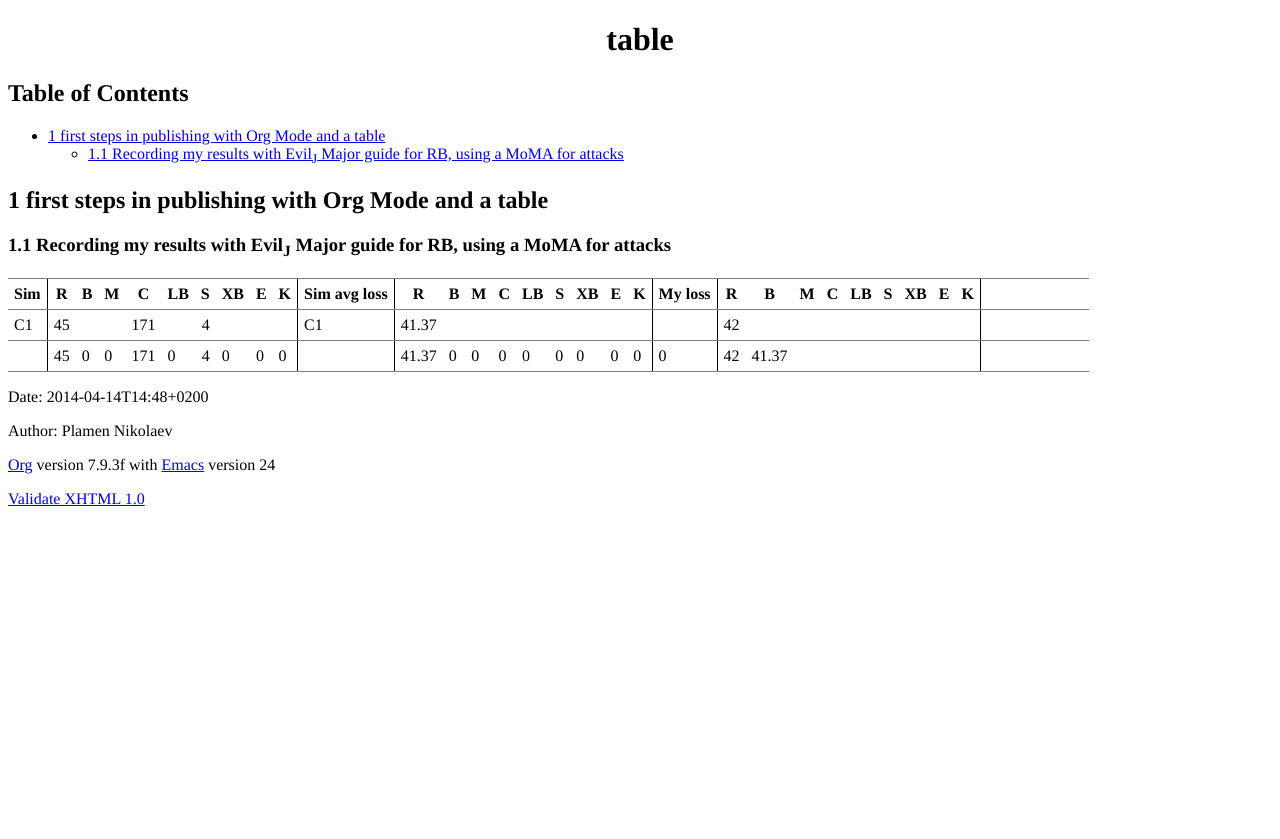
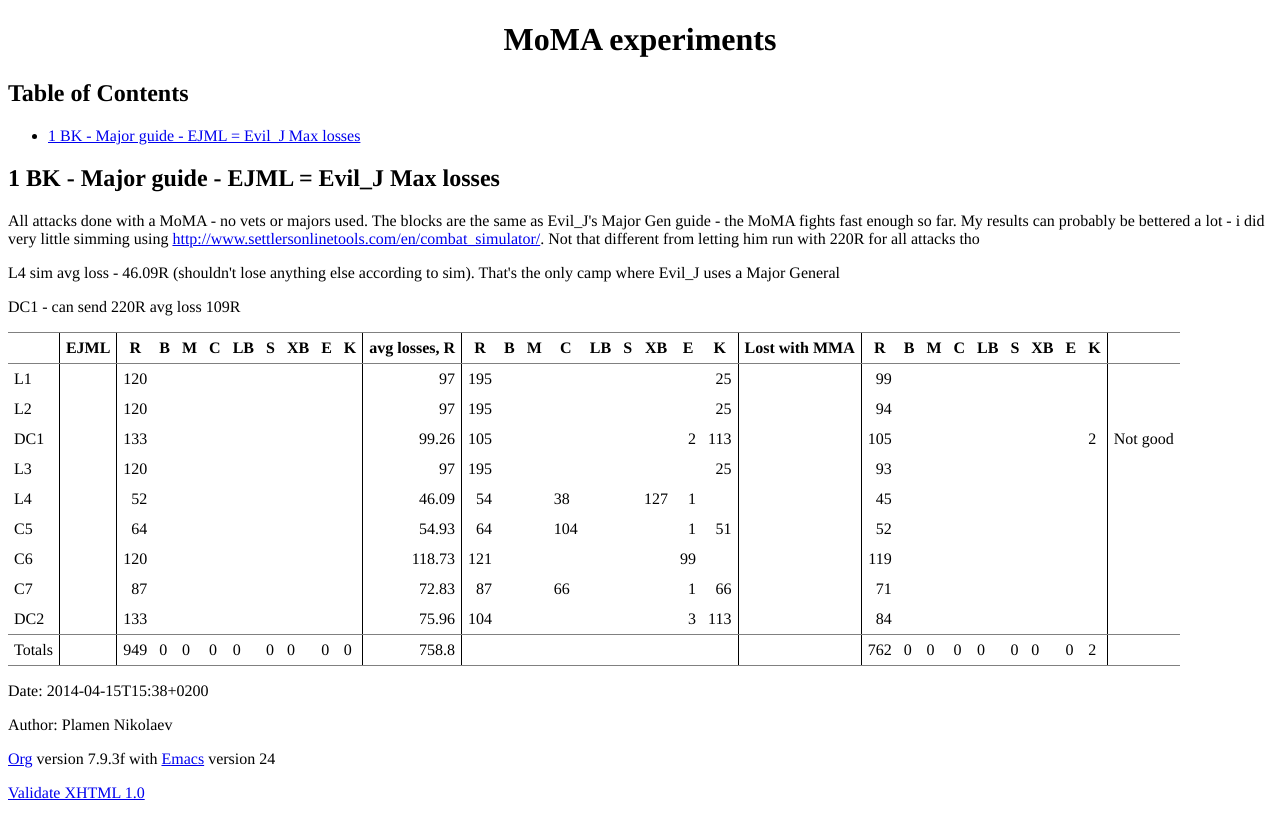
Before and after one commit to haiasko/haiasko.github.io, a Jekyll site: the page scratch/table.html, which Jekyll copies as it is, in a window 1280 px wide. Shown: the top 839 px of the page. Built offline with Jekyll 4.4.1, drawn with Linux system fonts in a browser that asks for light colours.

Commit message:
interm commit before removing columns

```diff
--- a/scratch/table.html
+++ b/scratch/table.html
@@ -3,11 +3,11 @@
                "http://www.w3.org/TR/xhtml1/DTD/xhtml1-strict.dtd">
 <html xmlns="http://www.w3.org/1999/xhtml" lang="en" xml:lang="en">
 <head>
-<title>table</title>
+<title>MoMA experiments</title>
 <meta http-equiv="Content-Type" content="text/html;charset=utf-8"/>
-<meta name="title" content="table"/>
+<meta name="title" content="MoMA experiments"/>
 <meta name="generator" content="Org-mode"/>
-<meta name="generated" content="2014-04-14T14:48+0200"/>
+<meta name="generated" content="2014-04-15T15:38+0200"/>
 <meta name="author" content="Plamen Nikolaev"/>
 <meta name="description" content=""/>
 <meta name="keywords" content=""/>
@@ -115,59 +115,64 @@ for the JavaScript code in this tag.
 </div>
 
 <div id="content">
-<h1 class="title">table</h1>
+<h1 class="title">MoMA experiments</h1>
 
 
 <div id="table-of-contents">
 <h2>Table of Contents</h2>
 <div id="text-table-of-contents">
 <ul>
-<li><a href="#sec-1">1 first steps in publishing with Org Mode and a table</a>
-<ul>
-<li><a href="#sec-1-1">1.1 Recording my results with Evil<sub>J</sub> Major guide for RB, using a MoMA for attacks</a></li>
-</ul>
-</li>
+<li><a href="#sec-1">1 BK - Major guide - EJML = Evil_J Max losses</a></li>
 </ul>
 </div>
 </div>
 
 <div id="outline-container-1" class="outline-2">
-<h2 id="sec-1"><span class="section-number-2">1</span> first steps in publishing with Org Mode and a table</h2>
+<h2 id="sec-1"><span class="section-number-2">1</span> BK - Major guide - EJML = Evil_J Max losses</h2>
 <div class="outline-text-2" id="text-1">
 
 
-</div>
-
-<div id="outline-container-1-1" class="outline-3">
-<h3 id="sec-1-1"><span class="section-number-3">1.1</span> Recording my results with Evil<sub>J</sub> Major guide for RB, using a MoMA for attacks</h3>
-<div class="outline-text-3" id="text-1-1">
-
-
+<p>
+All attacks done with a MoMA - no vets or majors used. The blocks are
+the same as Evil_J's Major Gen guide - the MoMA fights fast enough so
+far.  My results can probably be bettered a lot - i did very little
+simming using <a href="http://www.settlersonlinetools.com/en/combat_simulator/">http://www.settlersonlinetools.com/en/combat_simulator/</a>.
+Not that different from letting him run with 220R for all attacks tho
+</p>
+<p>
+L4 sim avg loss - 46.09R (shouldn't lose anything else according to sim). That's the only camp where Evil_J uses a Major General
+</p>
+<p>
+DC1 - can send 220R avg loss 109R
+</p>
 <table border="2" cellspacing="0" cellpadding="6" rules="groups" frame="hsides">
 <colgroup><col class="left" /></colgroup>
-<colgroup><col class="right" /><col class="left" /><col class="left" /><col class="right" /><col class="left" /><col class="right" /><col class="left" /><col class="left" /><col class="left" /></colgroup><colgroup><col class="left" /></colgroup>
-<colgroup><col class="right" /><col class="left" /><col class="left" /><col class="left" /><col class="left" /><col class="left" /><col class="left" /><col class="left" /><col class="left" /></colgroup><colgroup><col class="left" /></colgroup>
-<colgroup><col class="right" /><col class="left" /><col class="left" /><col class="left" /><col class="left" /><col class="left" /><col class="left" /><col class="left" /><col class="left" /></colgroup><col class="left" /><col class="left" /><col class="left" /><col class="left" /><col class="left" /><col class="left" /><col class="left" /><col class="left" /><col class="left" />
+<colgroup><col class="left" /></colgroup><colgroup><col class="right" /><col class="left" /><col class="left" /><col class="left" /><col class="left" /><col class="left" /><col class="left" /><col class="left" /><col class="left" /></colgroup><colgroup><col class="right" /></colgroup><colgroup><col class="right" /><col class="left" /><col class="left" /><col class="left" /><col class="left" /><col class="left" /><col class="left" /><col class="right" /><col class="right" /></colgroup><colgroup><col class="left" /></colgroup><colgroup><col class="right" /><col class="left" /><col class="left" /><col class="left" /><col class="left" /><col class="left" /><col class="left" /><col class="left" /><col class="left" /></colgroup><col class="left" />
 <thead>
-<tr><th scope="col" class="left">Sim</th><th scope="col" class="right">R</th><th scope="col" class="left">B</th><th scope="col" class="left">M</th><th scope="col" class="right">C</th><th scope="col" class="left">LB</th><th scope="col" class="right">S</th><th scope="col" class="left">XB</th><th scope="col" class="left">E</th><th scope="col" class="left">K</th><th scope="col" class="left">Sim avg loss</th><th scope="col" class="right">R</th><th scope="col" class="left">B</th><th scope="col" class="left">M</th><th scope="col" class="left">C</th><th scope="col" class="left">LB</th><th scope="col" class="left">S</th><th scope="col" class="left">XB</th><th scope="col" class="left">E</th><th scope="col" class="left">K</th><th scope="col" class="left">My loss</th><th scope="col" class="right">R</th><th scope="col" class="left">B</th><th scope="col" class="left">M</th><th scope="col" class="left">C</th><th scope="col" class="left">LB</th><th scope="col" class="left">S</th><th scope="col" class="left">XB</th><th scope="col" class="left">E</th><th scope="col" class="left">K</th><th scope="col" class="left"></th><th scope="col" class="left"></th><th scope="col" class="left"></th><th scope="col" class="left"></th><th scope="col" class="left"></th><th scope="col" class="left"></th><th scope="col" class="left"></th><th scope="col" class="left"></th><th scope="col" class="left"></th></tr>
+<tr><th scope="col" class="left"></th><th scope="col" class="left">EJML</th><th scope="col" class="right">R</th><th scope="col" class="left">B</th><th scope="col" class="left">M</th><th scope="col" class="left">C</th><th scope="col" class="left">LB</th><th scope="col" class="left">S</th><th scope="col" class="left">XB</th><th scope="col" class="left">E</th><th scope="col" class="left">K</th><th scope="col" class="right">avg losses, R</th><th scope="col" class="right">R</th><th scope="col" class="left">B</th><th scope="col" class="left">M</th><th scope="col" class="left">C</th><th scope="col" class="left">LB</th><th scope="col" class="left">S</th><th scope="col" class="left">XB</th><th scope="col" class="right">E</th><th scope="col" class="right">K</th><th scope="col" class="left">Lost with MMA</th><th scope="col" class="right">R</th><th scope="col" class="left">B</th><th scope="col" class="left">M</th><th scope="col" class="left">C</th><th scope="col" class="left">LB</th><th scope="col" class="left">S</th><th scope="col" class="left">XB</th><th scope="col" class="left">E</th><th scope="col" class="left">K</th><th scope="col" class="left"></th></tr>
 </thead>
 <tbody>
-<tr><td class="left">C1</td><td class="right">45</td><td class="left"></td><td class="left"></td><td class="right">171</td><td class="left"></td><td class="right">4</td><td class="left"></td><td class="left"></td><td class="left"></td><td class="left">C1</td><td class="right">41.37</td><td class="left"></td><td class="left"></td><td class="left"></td><td class="left"></td><td class="left"></td><td class="left"></td><td class="left"></td><td class="left"></td><td class="left"></td><td class="right">42</td><td class="left"></td><td class="left"></td><td class="left"></td><td class="left"></td><td class="left"></td><td class="left"></td><td class="left"></td><td class="left"></td><td class="left"></td><td class="left"></td><td class="left"></td><td class="left"></td><td class="left"></td><td class="left"></td><td class="left"></td><td class="left"></td><td class="left"></td></tr>
+<tr><td class="left">L1</td><td class="left"></td><td class="right">120</td><td class="left"></td><td class="left"></td><td class="left"></td><td class="left"></td><td class="left"></td><td class="left"></td><td class="left"></td><td class="left"></td><td class="right">97</td><td class="right">195</td><td class="left"></td><td class="left"></td><td class="left"></td><td class="left"></td><td class="left"></td><td class="left"></td><td class="right"></td><td class="right">25</td><td class="left"></td><td class="right">99</td><td class="left"></td><td class="left"></td><td class="left"></td><td class="left"></td><td class="left"></td><td class="left"></td><td class="left"></td><td class="left"></td><td class="left"></td></tr>
+<tr><td class="left">L2</td><td class="left"></td><td class="right">120</td><td class="left"></td><td class="left"></td><td class="left"></td><td class="left"></td><td class="left"></td><td class="left"></td><td class="left"></td><td class="left"></td><td class="right">97</td><td class="right">195</td><td class="left"></td><td class="left"></td><td class="left"></td><td class="left"></td><td class="left"></td><td class="left"></td><td class="right"></td><td class="right">25</td><td class="left"></td><td class="right">94</td><td class="left"></td><td class="left"></td><td class="left"></td><td class="left"></td><td class="left"></td><td class="left"></td><td class="left"></td><td class="left"></td><td class="left"></td></tr>
+<tr><td class="left">DC1</td><td class="left"></td><td class="right">133</td><td class="left"></td><td class="left"></td><td class="left"></td><td class="left"></td><td class="left"></td><td class="left"></td><td class="left"></td><td class="left"></td><td class="right">99.26</td><td class="right">105</td><td class="left"></td><td class="left"></td><td class="left"></td><td class="left"></td><td class="left"></td><td class="left"></td><td class="right">2</td><td class="right">113</td><td class="left"></td><td class="right">105</td><td class="left"></td><td class="left"></td><td class="left"></td><td class="left"></td><td class="left"></td><td class="left"></td><td class="left"></td><td class="left">2</td><td class="left">Not good</td></tr>
+<tr><td class="left">L3</td><td class="left"></td><td class="right">120</td><td class="left"></td><td class="left"></td><td class="left"></td><td class="left"></td><td class="left"></td><td class="left"></td><td class="left"></td><td class="left"></td><td class="right">97</td><td class="right">195</td><td class="left"></td><td class="left"></td><td class="left"></td><td class="left"></td><td class="left"></td><td class="left"></td><td class="right"></td><td class="right">25</td><td class="left"></td><td class="right">93</td><td class="left"></td><td class="left"></td><td class="left"></td><td class="left"></td><td class="left"></td><td class="left"></td><td class="left"></td><td class="left"></td><td class="left"></td></tr>
+<tr><td class="left">L4</td><td class="left"></td><td class="right">52</td><td class="left"></td><td class="left"></td><td class="left"></td><td class="left"></td><td class="left"></td><td class="left"></td><td class="left"></td><td class="left"></td><td class="right">46.09</td><td class="right">54</td><td class="left"></td><td class="left"></td><td class="left">38</td><td class="left"></td><td class="left"></td><td class="left">127</td><td class="right">1</td><td class="right"></td><td class="left"></td><td class="right">45</td><td class="left"></td><td class="left"></td><td class="left"></td><td class="left"></td><td class="left"></td><td class="left"></td><td class="left"></td><td class="left"></td><td class="left"></td></tr>
+<tr><td class="left">C5</td><td class="left"></td><td class="right">64</td><td class="left"></td><td class="left"></td><td class="left"></td><td class="left"></td><td class="left"></td><td class="left"></td><td class="left"></td><td class="left"></td><td class="right">54.93</td><td class="right">64</td><td class="left"></td><td class="left"></td><td class="left">104</td><td class="left"></td><td class="left"></td><td class="left"></td><td class="right">1</td><td class="right">51</td><td class="left"></td><td class="right">52</td><td class="left"></td><td class="left"></td><td class="left"></td><td class="left"></td><td class="left"></td><td class="left"></td><td class="left"></td><td class="left"></td><td class="left"></td></tr>
+<tr><td class="left">C6</td><td class="left"></td><td class="right">120</td><td class="left"></td><td class="left"></td><td class="left"></td><td class="left"></td><td class="left"></td><td class="left"></td><td class="left"></td><td class="left"></td><td class="right">118.73</td><td class="right">121</td><td class="left"></td><td class="left"></td><td class="left"></td><td class="left"></td><td class="left"></td><td class="left"></td><td class="right">99</td><td class="right"></td><td class="left"></td><td class="right">119</td><td class="left"></td><td class="left"></td><td class="left"></td><td class="left"></td><td class="left"></td><td class="left"></td><td class="left"></td><td class="left"></td><td class="left"></td></tr>
+<tr><td class="left">C7</td><td class="left"></td><td class="right">87</td><td class="left"></td><td class="left"></td><td class="left"></td><td class="left"></td><td class="left"></td><td class="left"></td><td class="left"></td><td class="left"></td><td class="right">72.83</td><td class="right">87</td><td class="left"></td><td class="left"></td><td class="left">66</td><td class="left"></td><td class="left"></td><td class="left"></td><td class="right">1</td><td class="right">66</td><td class="left"></td><td class="right">71</td><td class="left"></td><td class="left"></td><td class="left"></td><td class="left"></td><td class="left"></td><td class="left"></td><td class="left"></td><td class="left"></td><td class="left"></td></tr>
+<tr><td class="left">DC2</td><td class="left"></td><td class="right">133</td><td class="left"></td><td class="left"></td><td class="left"></td><td class="left"></td><td class="left"></td><td class="left"></td><td class="left"></td><td class="left"></td><td class="right">75.96</td><td class="right">104</td><td class="left"></td><td class="left"></td><td class="left"></td><td class="left"></td><td class="left"></td><td class="left"></td><td class="right">3</td><td class="right">113</td><td class="left"></td><td class="right">84</td><td class="left"></td><td class="left"></td><td class="left"></td><td class="left"></td><td class="left"></td><td class="left"></td><td class="left"></td><td class="left"></td><td class="left"></td></tr>
 </tbody>
 <tbody>
-<tr><td class="left"></td><td class="right">45</td><td class="left">0</td><td class="left">0</td><td class="right">171</td><td class="left">0</td><td class="right">4</td><td class="left">0</td><td class="left">0</td><td class="left">0</td><td class="left"></td><td class="right">41.37</td><td class="left">0</td><td class="left">0</td><td class="left">0</td><td class="left">0</td><td class="left">0</td><td class="left">0</td><td class="left">0</td><td class="left">0</td><td class="left">0</td><td class="right">42</td><td class="left">41.37</td><td class="left"></td><td class="left"></td><td class="left"></td><td class="left"></td><td class="left"></td><td class="left"></td><td class="left"></td><td class="left"></td><td class="left"></td><td class="left"></td><td class="left"></td><td class="left"></td><td class="left"></td><td class="left"></td><td class="left"></td><td class="left"></td></tr>
+<tr><td class="left">Totals</td><td class="left"></td><td class="right">949</td><td class="left">0</td><td class="left">0</td><td class="left">0</td><td class="left">0</td><td class="left">0</td><td class="left">0</td><td class="left">0</td><td class="left">0</td><td class="right">758.8</td><td class="right"></td><td class="left"></td><td class="left"></td><td class="left"></td><td class="left"></td><td class="left"></td><td class="left"></td><td class="right"></td><td class="right"></td><td class="left"></td><td class="right">762</td><td class="left">0</td><td class="left">0</td><td class="left">0</td><td class="left">0</td><td class="left">0</td><td class="left">0</td><td class="left">0</td><td class="left">2</td><td class="left"></td></tr>
 </tbody>
 </table>
 
-
-
-</div>
 </div>
 </div>
 </div>
 
 <div id="postamble">
-<p class="date">Date: 2014-04-14T14:48+0200</p>
+<p class="date">Date: 2014-04-15T15:38+0200</p>
 <p class="author">Author: Plamen Nikolaev</p>
 <p class="creator"><a href="http://orgmode.org">Org</a> version 7.9.3f with <a href="http://www.gnu.org/software/emacs/">Emacs</a> version 24</p>
 <a href="http://validator.w3.org/check?uri=referer">Validate XHTML 1.0</a>
```
Also changed, not shown: scratch/sampletable.html (added, +161 -0 lines), scratch/sampletable.org (added, +20 -0 lines), scratch/table.org (+5 -4 lines), scratch/tso.md (+2 -0 lines).
